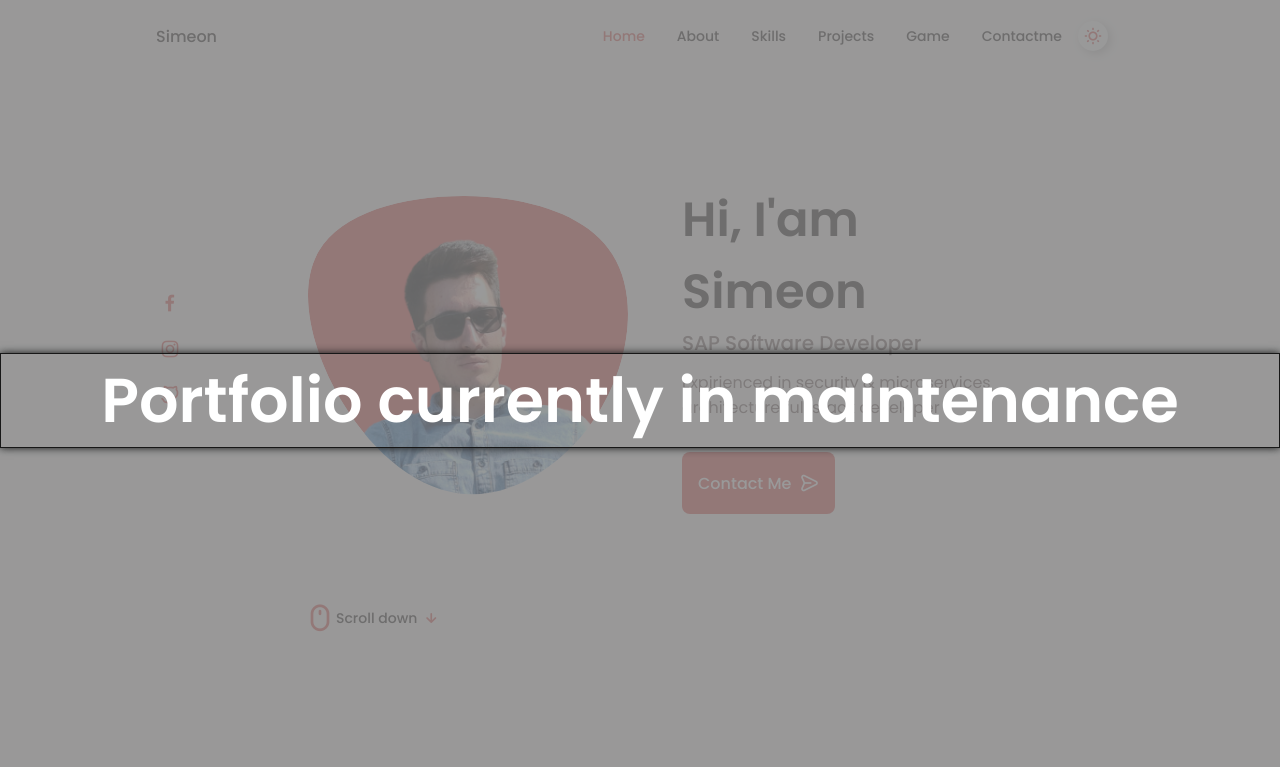
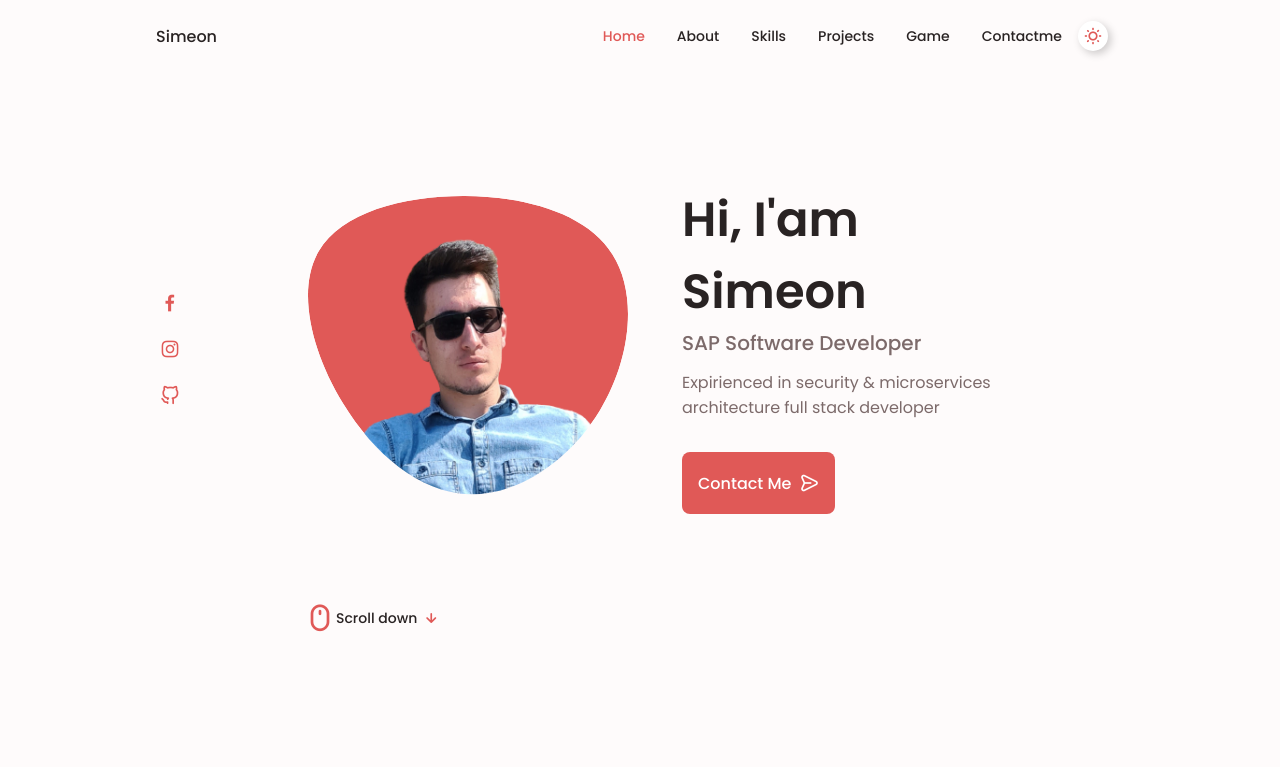
Before and after one commit to Simo-NBU-100673/Portfolio-website, a plain HTML site: page index.html in a window 1280 px wide. Shown: the top 767 px of the page. Drawn offline with nearby package versions, Linux system fonts and the light colour scheme.

Commit message:
Starting again

```diff
--- a/index.html
+++ b/index.html
@@ -13,10 +13,24 @@
         <title>Portfolio</title>
     </head>
     <body>
-<!--         Maintenance overlay -->
-        <div class="maintenance-overlay">
-            <div class="maintenance-text">Portfolio currently in maintenance</div>
-        </div>
+        <!---------------------Maintenance--------------------->
+<!--        <script>-->
+<!--            const maintenanceOverlayHTML = `-->
+<!--                  <div class="maintenance-overlay">-->
+<!--                    <div class="maintenance-text">Portfolio currently in maintenance</div>-->
+<!--                  </div>-->
+<!--                `;-->
+
+<!--            document.body.insertAdjacentHTML('afterbegin', maintenanceOverlayHTML);-->
+
+<!--            document.addEventListener('contextmenu', event => event.preventDefault());-->
+<!--            document.addEventListener('keydown', function(event) {-->
+<!--                if (event.key === 'F12' || event.keyCode === 123) {-->
+<!--                    event.preventDefault();-->
+<!--                    console.log('F12 is disabled');-->
+<!--                }-->
+<!--            });-->
+<!--        </script>-->
         <!--==================== HEADER ====================-->
         <header class="header" id="header">
             <nav class="nav container">
```
